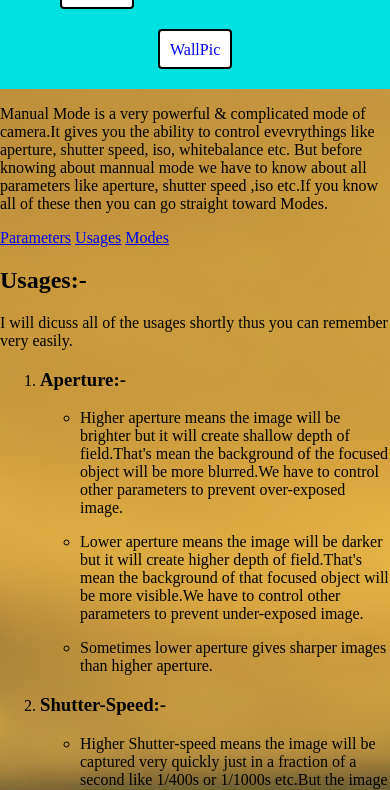
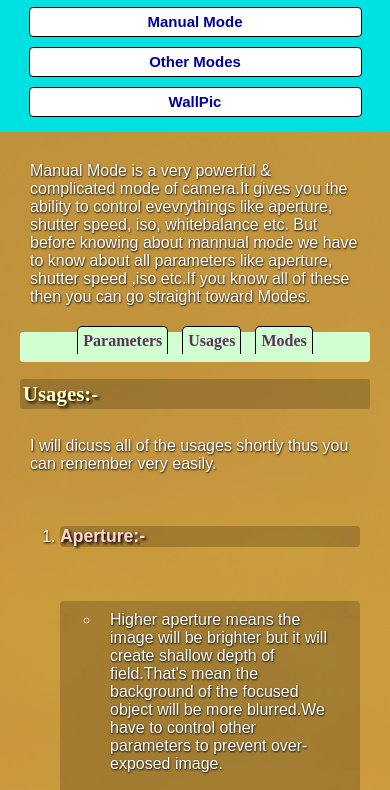
Before and after one commit to promit123282/WallPic, a plain HTML site: page usages.html in a window 390 px wide. Shown: the part 164-954 px from the top of the page. Drawn offline with Linux system fonts and the light colour scheme.

Commit message:
Update manmode.css

```diff
--- a/css/manmode.css
+++ b/css/manmode.css
@@ -9,11 +9,11 @@ body{
   background:url("../images/sky23.jpeg");
   height: 100%;
   background-position: center;
-  background-repeat: no-repeat;
   background-size: cover;
 }
+/*header section*/
 img{
-	display: inline;
+  display: inline;
 }
 #icon{
   height: 80px;
@@ -34,8 +34,8 @@ header{
 }
 /*all links section*/
 .linkage{
-	display: block;
-	text-align: center;
+  display: block;
+  text-align: center;
 }
 .links{
   background-color: rgba(255, 255, 255);
@@ -48,16 +48,175 @@ header{
   height: 40px;
   border:2px solid black;
   border-radius: 4px;
+  color: #0000A0;
+  font-weight: 550;
+  font-family: sans-serif;
+  font-size:15px;
   transition-property:border,border-radius,background-color,color;
   transition-duration: 0.2s;
   transition-timing-function: linear;
 }
-.active {
-    background: rgba(255, 255, 180,0.8);
-    }
-.links:hover,{
+.links:hover{
   border-radius: 3px;
   background-color: rgba(255, 255, 180,0.8);
   border:2px solid #1444C3;
   color: #4E0000;
 }
+/*main section*/
+#main{
+  margin:20px;
+}
+#intralink{
+  background-color: rgba(210, 255, 210,0.9);
+  height: 30px;
+  border-radius: 3px;
+  text-align: center;
+}
+.inl{
+  background-color: rgba(210, 255, 210,1.0);
+  padding: 10px;
+  text-decoration: none;
+  border-top: 1px solid black;
+  border-right: 1px solid black;
+  border-left: 1px solid black;
+  border-bottom: 0px;
+  border-top-right-radius: 5px;
+  border-top-left-radius: 5px;
+  color: #5E325E;
+  font-weight: 550;
+  margin: 5px;
+  transition-property: background-color,border-top,border-left,border-right,border-bottom;
+  transition-duration: 0.2s;
+  transition-timing-function: linear;
+}
+.inl:hover{
+  background-color: rgba(0, 185, 0,0.2);
+    border-top: 1px solid  #325F32;
+  border-right: 1px solid  #325F32;
+  border-left: 1px solid  #325F32;
+  border-bottom: 0px;
+}
+p,ol{
+  text-align: left;
+  font-size: 120%;
+  padding: 10px;
+  color:white;
+  font-family: Arial, Helvetica, sans-serif ;
+}
+ol{
+  margin-left: 30px;
+  margin-top: 10px;
+}
+h2{
+  color: #FFFFC8;
+  text-shadow: 2px 2px 3px #000000;
+  background: rgba(0, 0, 0, 0.2);
+  border-radius: 3px;
+  padding: 3px;
+}
+h3,ul{
+  color: #FFD4D4;
+  background: rgba(0, 0, 0, 0.2);
+  border-radius: 4px;
+}
+h3{
+  text-shadow: 2px 2px 3px #000000;
+}
+ul>li>p{
+  padding-right: 20px;
+}
+p,li{
+  text-shadow: 0.5px 0.5px 2px #000000;
+}
+/*media quaries*/
+@media (max-width:670px){
+    h1{
+      display: block;
+    }
+    #icon{
+      height: 70px;
+      width:70px;
+    }
+    .links:hover{
+  border-radius: 3px;
+  background-color: rgba(255, 255, 180,0.8);
+  border:1px solid #1444C3;
+  color: #4E0000;
+}
+}
+@media (min-width: 415px) and (max-width:674px){
+   .links{
+    width: 45%;
+    height: 32px;
+    padding: 7px;
+    margin: 6px;
+    border:1px solid black;
+   }
+   h1{
+    font-size: 230%;
+   }
+   h2{
+    font-size: 1.4em;
+   }
+   h3{
+    font-size: 1.1em;
+   }
+   p,ol{
+    font-size: 110%;
+   }
+   ul>li>p{
+    font-size: 110%;
+   }
+}
+@media(max-width: 415px){
+   .links{
+    width:90%;
+    height: 30px;
+    padding: 5px;
+    margin: 5px;
+    border:1px solid black;
+   }
+    h1{
+    font-size: 215%;
+   }
+    h2{
+    font-size: 1.3em;
+   }
+    h3{
+    font-size: 1.1em;
+   }
+    p,ol{
+    font-size: 100%;
+   }
+   ul>li>p{
+    font-size: 100%;
+   }
+   .inl{
+     padding: 5px;
+   }
+   #intralink{
+    background-color: rgba(210, 255, 210,1.0)
+   }
+
+}
+@media(max-width: 305px){
+  #intralink{
+    height: 90px;
+    margin: 3px;
+    padding: 3px;
+  }
+  .inl{
+    display: block;
+     padding: 2px;
+  }
+  .content{
+    display: block;
+  }
+}
+   .inl:hover{
+  background-color: rgba(255, 255, 10,0.5);
+    border-top: 1px solid  #325F32;
+  border-right: 1px solid  #325F32;
+  border-left: 1px solid  #325F32;
+  border-bottom: 0px;
+}
```
